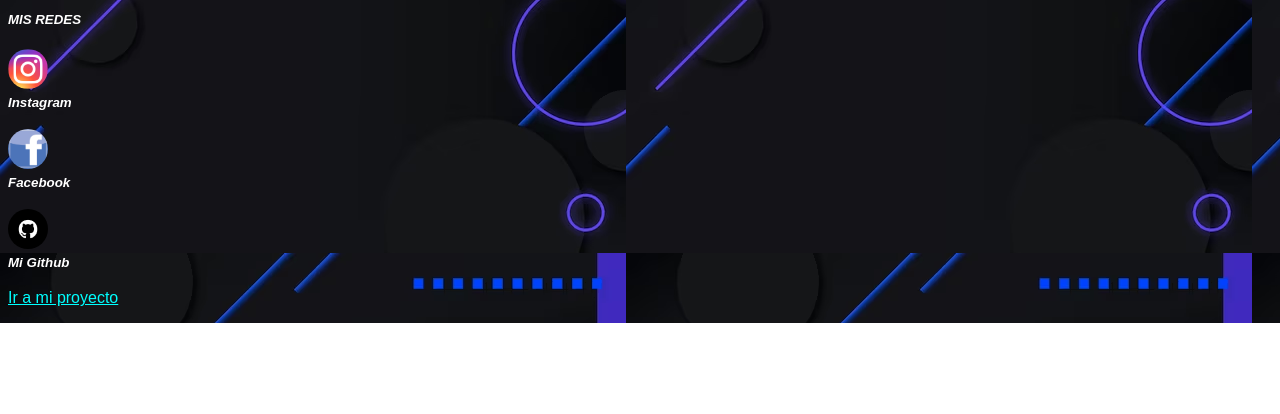
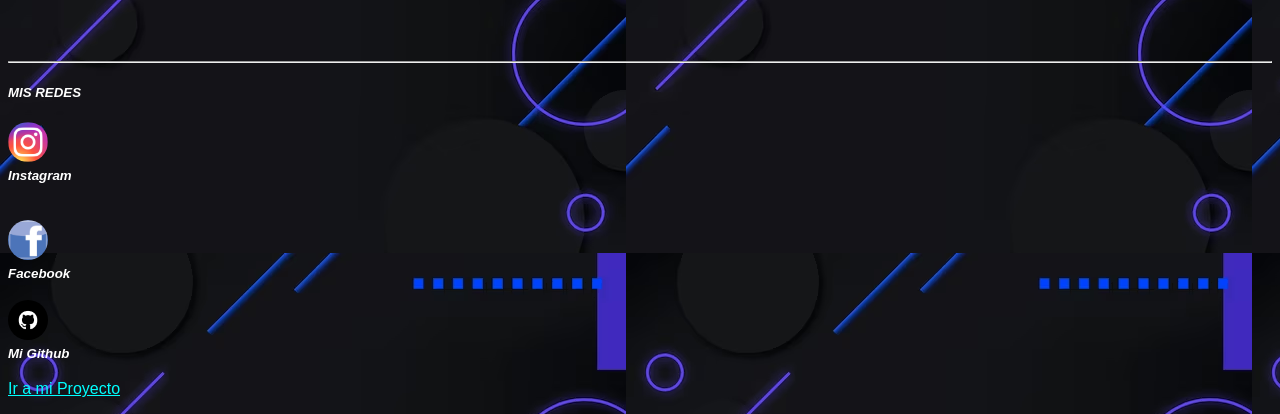
Before and after one commit to Gioko95/Proyecto, a plain HTML site: page Proyecto/index.html in a window 1280 px wide. Shown: the part 2249-2663 px from the top of the page. Before the commit the page ends 2572 px from the top, so only its background shows below. Drawn offline with Linux system fonts and the light colour scheme.

Commit message:
actualizacion

```diff
--- a/Proyecto/estilos.css
+++ b/Proyecto/estilos.css
@@ -2,23 +2,23 @@
     color: white;
     font-family:Arial, Helvetica, sans-serif;
     text-align: justify;
+    justify-items: center;
 
 }
 .titulo {
     text-align: center;
+    align-content: center;
+}
+.redes,
+.icono {
+    height: 100%;
 
-
-}
-.redes {
-    display: flex;
-    height: 100%;
 
 }
 .paisaje {
     box-sizing: border-box;
     color: white;
     max-width: 320px;
-    background-color: yellow;
 }
 .icono {
     border-radius: 50%;
--- a/Proyecto/index.html
+++ b/Proyecto/index.html
@@ -14,7 +14,7 @@
 </head>
 <body>
     <main>
-        <h1 class="titulo"><b>Giovanni Bonilla</b></h1>
+        <h1 class="titulo"><b><img class="icono" src="fotojpg" width="40px" height="40px"></a>Giovanni Bonilla</b></h1>
         <br>
         <br>
         <p>
@@ -73,7 +73,8 @@
            </ul>
            <br>
            <img src="techno.gif" width="350px" height="400px" alt="Techno">
-        <dl>
+        <dl><br><br>
+            <hr>
             <h5><b><i>MIS REDES</i></b></h5>
             <dt>
                 <div class="redes">
@@ -92,7 +93,7 @@
                 </div>
                         <b><i><small>Mi Github</small></i></b></div><br><br>
 
-                        <a style="color: aqua;" href="https://gioko95.github.io/Proyecto/" target="_blank" rel="noopener noreferrer">Ir a mi proyecto</a>
+                        <a style="color: aqua;" href="https://gioko95.github.io/Proyecto/" target="_blank" rel="noopener noreferrer">Ir a mi Proyecto</a>
 
             </dt>
         </dl>
```
Also changed, not shown: Proyecto/foto-perro.jpg (added), 1 other file.
